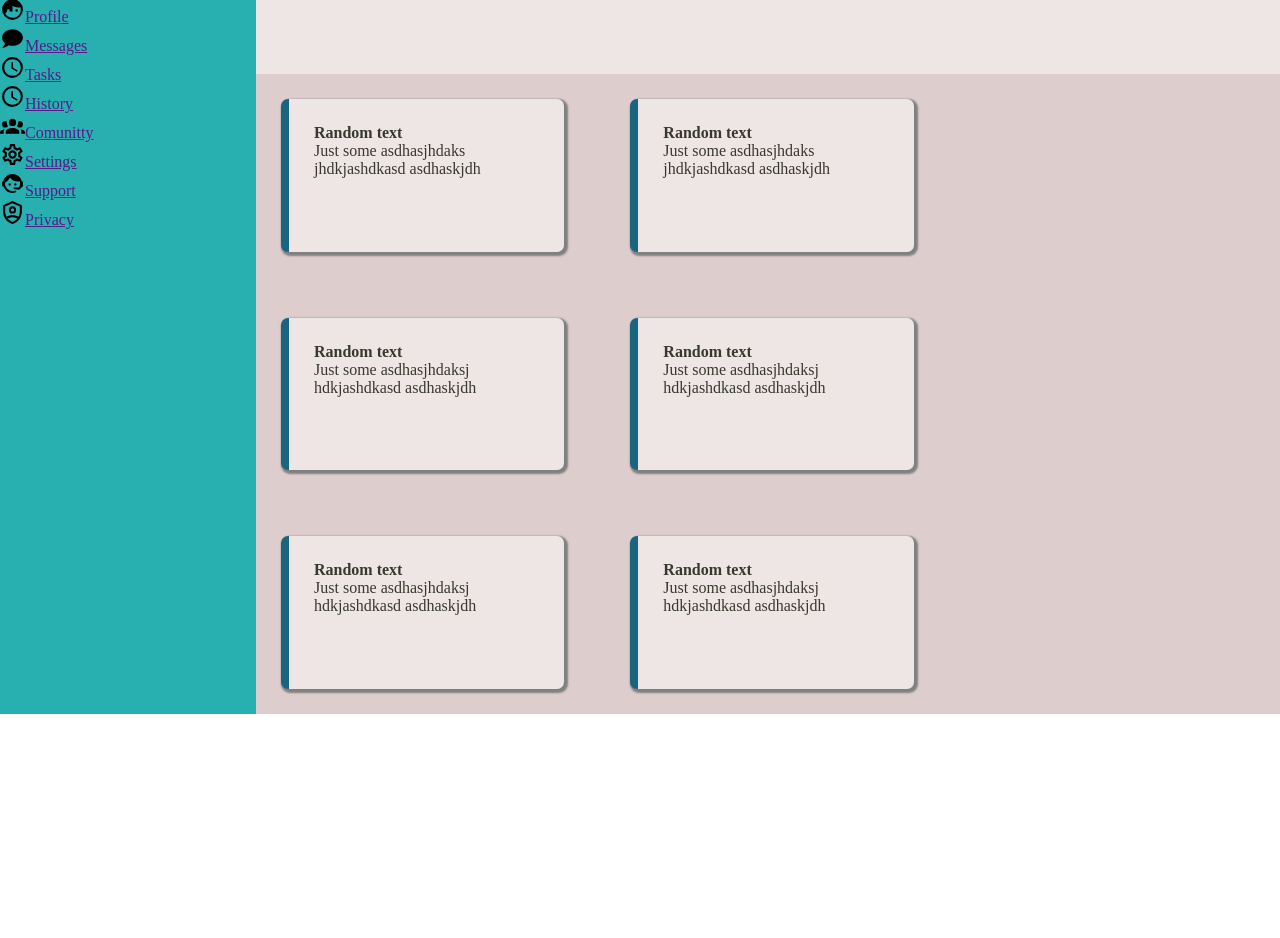
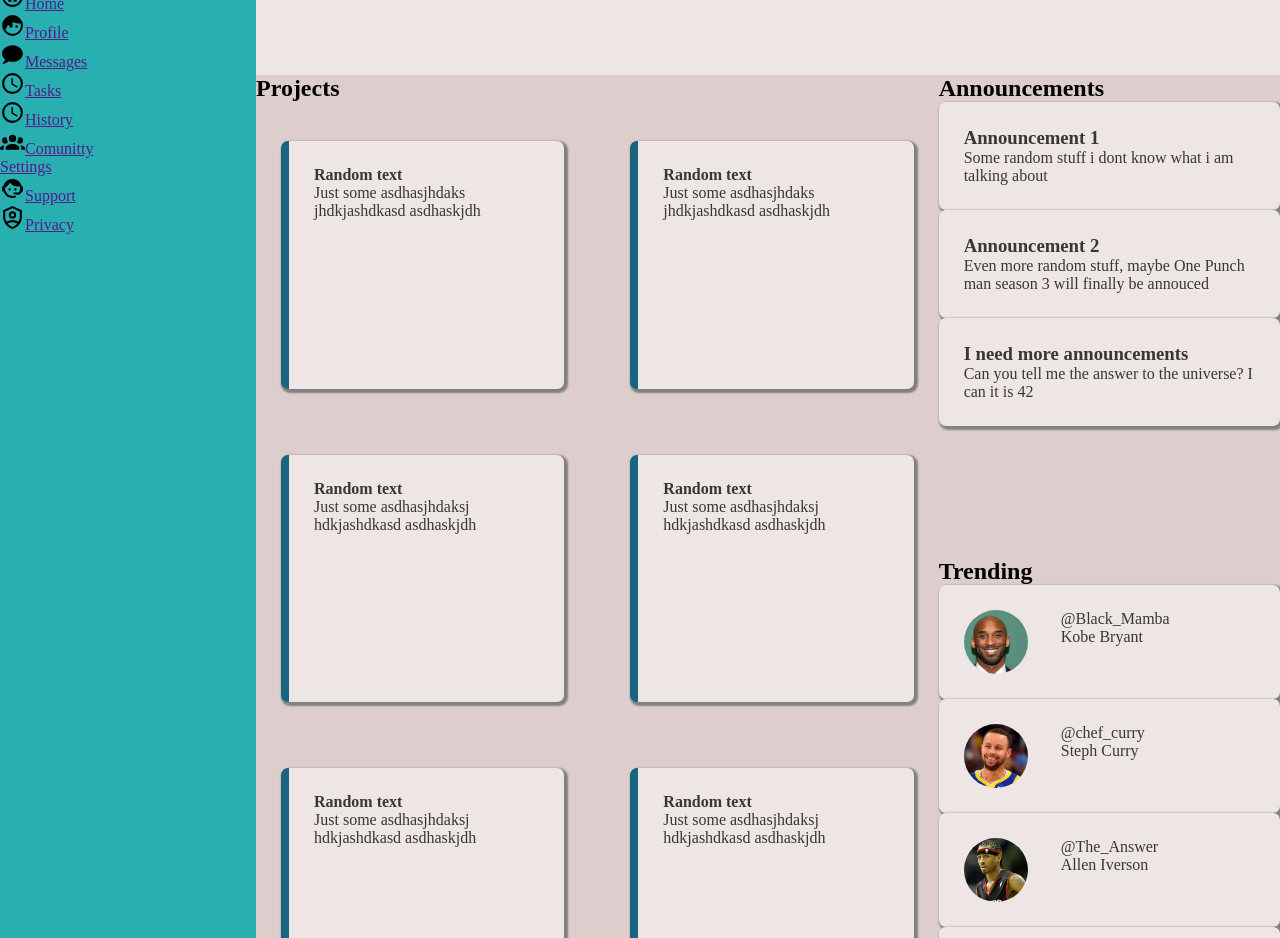
Before and after one commit to arturasVis/admin-dashboard, a plain HTML site: page index.html in a window 1280 px wide. Shown: the part 86-1024 px from the top of the page. Before the commit the page ends 800 px from the top, so only its background shows below. Drawn offline with Linux system fonts and the light colour scheme.

Commit message:
fixed issues with height and sizing, added sticky positioning to sidebar, added annoucements and trending, added search bar

```diff
--- a/index.html
+++ b/index.html
@@ -10,39 +10,90 @@
     <div class="content">
         <div id="sidebar">
 
+            <div class="container">
                 <div>
-                <div><img src="icons/view-dashboard-outline.svg" alt=""><span>Dashboard</span></div>
+                    <div><img class="logo" src="icons/view-dashboard-outline.svg" alt=""><span>Dashboard</span></div>
                 </div>
                 <div>
                     <ul>
-                    <li><img src="icons/home-circle-outline.svg" alt=""><a href="">Home</a></li>
-                    <li><img src="icons/face-man-profile.svg" alt=""><a href="">Profile</a></li>
-                    <li><img src="icons/chat.svg" alt=""><a href="">Messages</a></li>
-                    <li><img src="icons/clock-outline.svg" alt=""><a href="">Tasks</a></li>
-                    <li><img src="icons/clock-outline.svg" alt=""><a href="">History</a></li>
-                    <li><img src="icons/account-group.svg" alt=""><a href="">Comunitty</a></li>
+                        <li><img class="icons" src="icons/home-circle-outline.svg" alt=""><a href="">Home</a></li>
+                        <li><img class="icons" src="icons/face-man-profile.svg" alt=""><a href="">Profile</a></li>
+                        <li><img class="icons" src="icons/chat.svg" alt=""><a href="">Messages</a></li>
+                        <li><img class="icons" src="icons/clock-outline.svg" alt=""><a href="">Tasks</a></li>
+                        <li><img class="icons" src="icons/clock-outline.svg" alt=""><a href="">History</a></li>
+                        <li><img class="icons" src="icons/account-group.svg" alt=""><a href="">Comunitty</a></li>
                     </ul>
                 </div>
                 <div>
                     <ul>
-                    <li><img src="icons/cog-outline.svg" alt=""><a href="">Settings</a></li>
-                    <li><img src="icons/face-agent.svg" alt=""><a href="">Support</a></li>
-                    <li><img src="icons/shield-account-outline.svg" alt=""><a href="">Privacy</a></li>
+                        <li><img sclass="icons" rc="icons/cog-outline.svg" alt=""><a href="">Settings</a></li>
+                        <li><img class="icons" src="icons/face-agent.svg" alt=""><a href="">Support</a></li>
+                        <li><img class="icons" src="icons/shield-account-outline.svg" alt=""><a href="">Privacy</a></li>
                     </ul>
                 </div>
             </div>
-        <div id="header"></div>
+        </div>
+        <div id="header">
+            <div class="search_bar"><img class="icons" src="icons/magnify.svg" alt="" id="search"><input type="search" name="" id=""></div>
+        </div>
         <div id="main_window">
+
             <div class="cards">
-                <div class="card"><H1>Random text</H1><p>Just some asdhasjhdaks jhdkjashdkasd asdhaskjdh</p></div>
-                <div class="card"><H1>Random text</H1><p>Just some asdhasjhdaks jhdkjashdkasd asdhaskjdh</p></div>
-                <div class="card"><H1>Random text</H1><p>Just some asdhasjhdaksj hdkjashdkasd asdhaskjdh</p></div>
-                <div class="card"><H1>Random text</H1><p>Just some asdhasjhdaksj hdkjashdkasd asdhaskjdh</p></div>
-                <div class="card"><H1>Random text</H1><p>Just some asdhasjhdaksj hdkjashdkasd asdhaskjdh</p></div>
-                <div class="card"><H1>Random text</H1><p>Just some asdhasjhdaksj hdkjashdkasd asdhaskjdh</p></div>
+                <div class="title" id="cards_title"><h2>Projects</h2></div>
+                <div class="project card"><H1>Random text</H1><p>Just some asdhasjhdaks jhdkjashdkasd asdhaskjdh</p></div>
+                <div class="project card"><H1>Random text</H1><p>Just some asdhasjhdaks jhdkjashdkasd asdhaskjdh</p></div>
+                <div class="project card"><H1>Random text</H1><p>Just some asdhasjhdaksj hdkjashdkasd asdhaskjdh</p></div>
+                <div class="project card"><H1>Random text</H1><p>Just some asdhasjhdaksj hdkjashdkasd asdhaskjdh</p></div>
+                <div class="project card"><H1>Random text</H1><p>Just some asdhasjhdaksj hdkjashdkasd asdhaskjdh</p></div>
+                <div class="project card"><H1>Random text</H1><p>Just some asdhasjhdaksj hdkjashdkasd asdhaskjdh</p></div>
             </div>
-            <div class="annoucmenets"> </div>
-            <div class="treding"></div>
+            <div class="announcements">
+                <h2>Announcements</h2>
+                <div class="annoucement card">
+                    <h3>Announcement 1</h3>
+                    <p>Some random stuff i dont know what i am talking about</p>
+                </div>
+                <div class="annoucement card">
+                    <h3>Announcement 2</h3>
+                    <p>Even more random stuff, maybe One Punch man season 3 will finally be annouced</p>
+                </div>
+                <div class="annoucement card">
+                    <h3>I need more announcements</h3>
+                    <p>Can you tell me the answer to the universe? I can it is 42</p>
+                </div>
+            </div>
+            <div class="trending_cards">
+                <h2>Trending</h2>
+                <div class="trending card">
+                    <div class="picture"><img src="profile_pictures/kobe.jpg" class="profile_img" alt="kobe picture"></div>
+                    <div>
+                        <div class="name_tag">@Black_Mamba</div>
+                        <div class="user_name">Kobe Bryant</div>
+                    </div>
+                </div>
+                <div class="trending card">
+                    <div class="picture"><img src="profile_pictures/curry.jpeg" class="profile_img" alt=""></div>
+                    <div>
+                        <div class="name_tag">@chef_curry</div>
+                        <div class="user_name">Steph Curry</div>
+                    </div>
+                </div>
+                <div class="trending card">
+                    <div class="picture"><img src="profile_pictures/iverson.webp" class="profile_img" alt=""></div>
+                    <div>
+                        <div class="name_tag">@The_Answer</div>
+                        <div class="user_name">Allen Iverson
+                        </div>
+                    </div>
+                </div>
+                <div class="trending card">
+                    <div class="picture"><img src="profile_pictures/vince_carter.jpg" class="profile_img" alt=""></div>
+                    <div>
+                        <div class="name_tag">@Vincanity</div>
+                        <div class="user_name">Vince Carter</div>
+                    </div>
+                </div>
+            </div>
         </div>
     </div>
 </body>
--- a/styles.css
+++ b/styles.css
@@ -6,6 +6,7 @@
     --isabelline: #eee5e5ff;
     margin: 0;
     padding: 0;
+
 }
 body{
     margin: 0;
@@ -15,13 +16,20 @@ body{
     display: grid;
     padding: 0;
     margin: 0;
-    grid-template: 1.5fr repeat(3,2fr)/1fr 4fr;
-    width: 100vw;
-    height: 100vh;
+    grid-template: 1fr repeat(3,2fr)/1fr 4fr;
+    max-width: 100vw;
+    height: auto;
+    min-height: 100vh;
 }
 #sidebar{
+
     background-color: var(--verdigris);
     grid-area: 1 / 1 / 5 / 2;
+}
+.container{
+    align-self: start;
+    position: sticky;
+    top: 1rem;
 }
 #header{
     background-color: var(--isabelline);
@@ -32,26 +40,29 @@ body{
     grid-area: 2 / 2 / 5 / 3;
     display: grid;
     grid-template:1fr 1fr/ 2fr 1fr;
+    width: 100%;
+    height: auto;
 }
-#sidebar div div{
-    display: inline;
-}
-#sidebar div div img{
+.logo{
     width: 50px;
     height: auto;
 }
-#sidebar div ul li img{
+.icons{
     width: 25px;
     height: auto;
 }
 
 .cards{
     display: grid;
-    grid-template-rows: repeat(3,1fr);
-    grid-template-columns: repeat(2,minmax(50px,1fr));
+    grid-template-rows:25px repeat(3,1fr);
+    grid-template-columns:repeat(2,minmax(50px,1fr));
     grid-area: 1 / 1 / 3 / 2;
     grid-gap: 1rem;
-    height: 100%;
+
+}
+
+#cards_title{
+    grid-area: 1 / 1 / 2 / 3;
 }
 .card{
     background-color: var(--isabelline);
@@ -59,9 +70,33 @@ body{
     padding: 25px;
     border-radius: 7px;
     box-shadow: 2px 2px 2px 2px gray;
+}
+.card:hover{
+
+}
+
+.project{
     border-left: 0.5rem solid var(--paynes-gray);
     margin: 25px;
+    font-size: 1em;
 }
 .card h1{
     font-size: 1em;
 }
+.picture{
+    overflow: hidden;
+    border-radius: 50%;
+    width: 4rem;
+    height: 4rem;
+    z-index: 1;
+}
+.trending{
+    display: grid;
+    grid-template-columns: 1fr 2fr;
+}
+.profile_img{
+    width: 6rem;
+    height: auto;
+    left:1px;
+    margin-left: -20px;
+}
```
Also changed, not shown: icons/magnify.svg (added), profile_pictures/curry.jpeg (added), profile_pictures/iverson.webp (added), profile_pictures/kobe.jpg (added), profile_pictures/vince_carter.jpg (added). Lines whose indentation alone changed are shown as unchanged.
